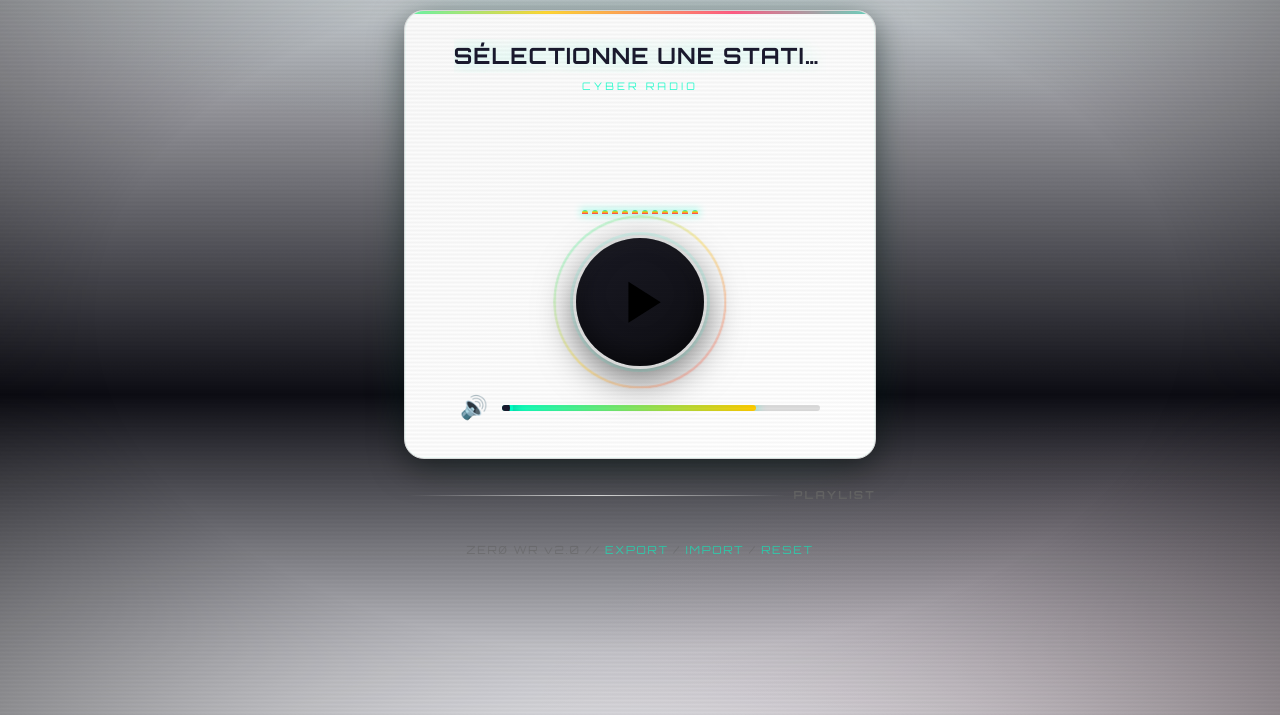
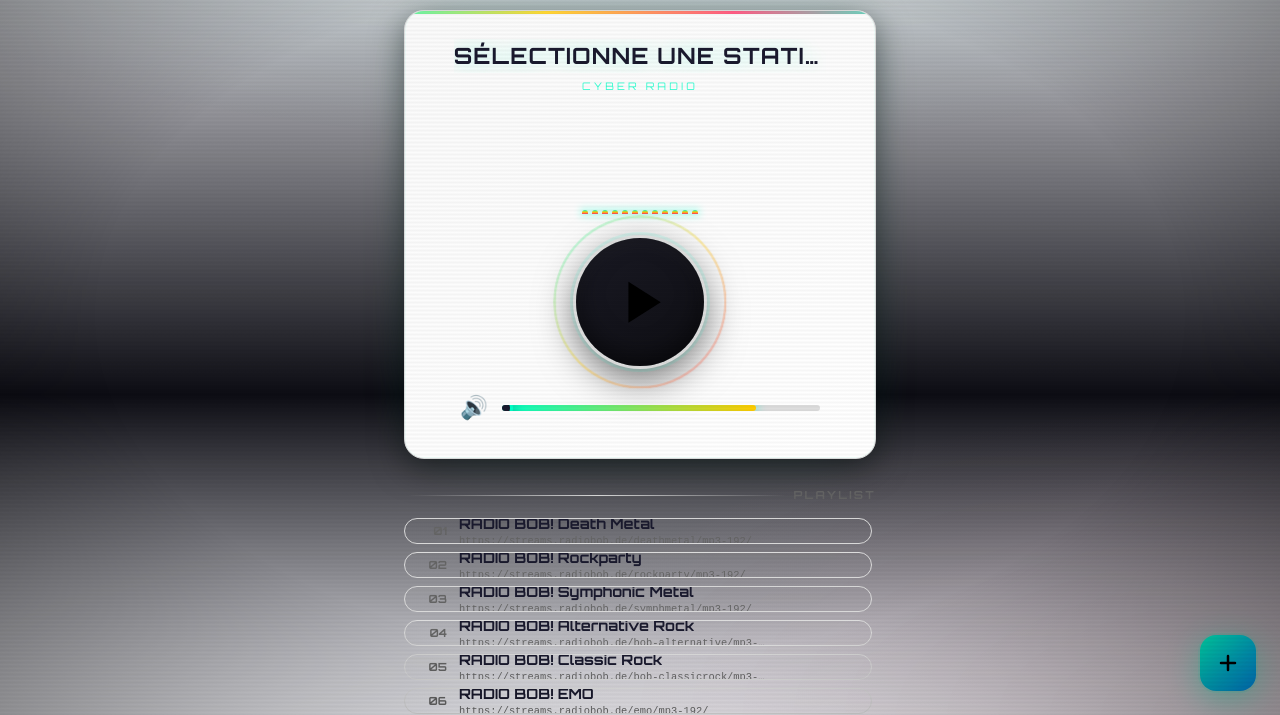
Before and after one commit to Richerrail/Zer0-WR, a plain HTML site: page index.html in a window 1280 px wide. Shown: the part 85-800 px from the top of the page. Drawn offline with Linux system fonts and the light colour scheme.

Commit message:
Add files via upload

```diff
--- a/index.html
+++ b/index.html
@@ -184,6 +184,14 @@
   /* Footer */
   .footer{text-align:center;padding:24px 16px 16px;color:var(--muted);font-size:0.7rem;font-family:var(--font-ui);letter-spacing:0.15em;opacity:0.6}
   .footer a{color:var(--accent)}
+  /* Floating Action Button */
+  .fab{position:fixed;right:clamp(16px,4vw,24px);bottom:calc(clamp(16px,4vw,24px) + env(safe-area-inset-bottom));width:56px;height:56px;border-radius:16px;border:none;background:linear-gradient(135deg,var(--accent),#0099ff);color:#000;box-shadow:0 8px 32px rgba(0,255,200,0.4),0 0 0 2px rgba(0,255,200,0.1);display:flex;align-items:center;justify-content:center;cursor:pointer;z-index:50;transition:transform 0.15s ease,box-shadow 0.2s ease;touch-action:manipulation;-webkit-tap-highlight-color:transparent}
+  .fab:hover{transform:scale(1.08);box-shadow:0 12px 40px rgba(0,255,200,0.5),0 0 0 2px rgba(0,255,200,0.2)}
+  .fab:active{transform:scale(0.95)}
+  .fab:focus-visible{outline:none;box-shadow:0 0 0 4px var(--accent),0 12px 40px rgba(0,255,200,0.5)}
+  .fab svg{transition:transform 0.2s ease}
+  .fab:hover svg{transform:rotate(90deg)}
+  @media (prefers-reduced-motion: reduce){.fab svg{transition:none}.fab:hover svg{transform:none}}
   /* Reduced motion */
   @media (prefers-reduced-motion: reduce){
     *, *::before, *::after{animation-duration:0.01ms!important;animation-iteration-count:1!important;transition-duration:0.01ms!important}
@@ -250,6 +258,11 @@
   <div class="footer">
     ZERØ WR v2.0 // <a href="#" id="exportBtn">EXPORT</a> / <a href="#" id="importBtn">IMPORT</a> / <a href="#" id="clearBtn">RESET</a>
   </div>
+
+  <!-- Floating Add Button -->
+  <button class="fab" id="fabAdd" aria-label="Ajouter une station" title="Ajouter une station (E)">
+    <svg width="24" height="24" viewBox="0 0 24 24" fill="none" stroke="currentColor" stroke-width="2.5" stroke-linecap="round" stroke-linejoin="round"><line x1="12" y1="5" x2="12" y2="19"/><line x1="5" y1="12" x2="19" y2="12"/></svg>
+  </button>
 </div>
 
 <!-- Add Station Modal -->
@@ -503,7 +516,7 @@
     els.stationList.appendChild(item);
   });
 }
-function escapeHtml(s){return String(s).replace(/[&<>"']/g,c=>({ '&':'&','<':'<','>':'>','"':'"',"'":''' }[c]))}
+function escapeHtml(s){const m={"&":"&","<":"<",">":">","\"":"\"","\'":"\'"};return String(s).replace(/[&<>"\']/g,c=>m[c])}
 function updateDisplay(index){
   const s = stations[index];
   if(!s) return;
@@ -661,6 +674,7 @@
 
 // ============ EVENTS ============
 els.btnPlay.onclick = togglePlay;
+document.getElementById('fabAdd').onclick = ()=>openModal(els.addModal);
 document.addEventListener('keydown',e=>{
   if(e.target.tagName==='INPUT'||e.target.tagName==='TEXTAREA') return;
   if(e.code==='Space'){e.preventDefault();togglePlay()}
```
